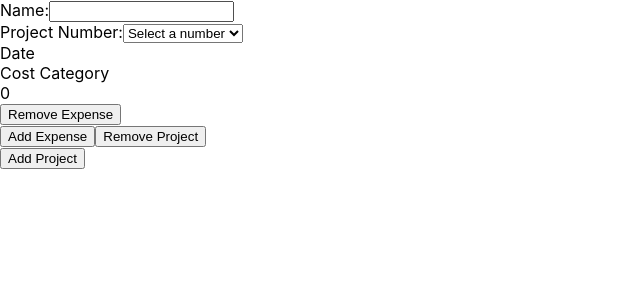
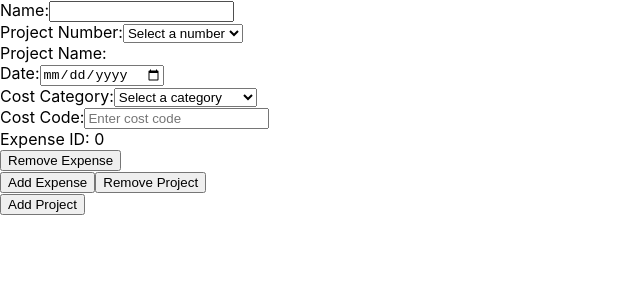
Before and after one commit to matthewb-ATEC/expense-report, a React (Create React App) app: page / in a window 1280 px wide. Shown: the top 300 px of the page, without its empty margins (0-640 px from the left). Built offline with nearby package versions, Linux system fonts and the light colour scheme.

Commit message:
date selection, cost category selection, and cost code input/display for appropriate categories

```diff
--- a/src/Components/Expense.tsx
+++ b/src/Components/Expense.tsx
@@ -1,14 +1,84 @@
-import React from "react";
+import React, { useState } from "react";
+import { costCategories } from "../Data/costCategories";
 
 interface Expense {
   // Define any props you expect to pass to this component
 }
 
 const Expense: React.FC<Expense> = (props) => {
+  // State for the selected date, cost category, and cost code
+  const [selectedDate, setSelectedDate] = useState<string>("");
+  const [selectedCategory, setSelectedCategory] = useState<string>("");
+  const [costCode, setCostCode] = useState<string>("");
+
+  // Handle category selection and update the cost code accordingly
+  const handleCategoryChange = (
+    event: React.ChangeEvent<HTMLSelectElement>
+  ) => {
+    const category = event.target.value;
+    setSelectedCategory(category);
+
+    // Find the cost code for the selected category
+    const selectedCostCode =
+      costCategories.find((item) => item.category === category)?.costCode || "";
+    setCostCode(selectedCostCode);
+  };
+
+  // Check if the selected category has a cost code by default
+  const hasDefaultCostCode = () => {
+    return costCategories.find(
+      (item) => item.category === selectedCategory && item.costCode
+    );
+  };
+
   return (
     <>
-      <div>Date</div>
-      <div>Cost Category</div>
+      {/* Date Picker */}
+      <div>
+        <label htmlFor="date">Date:</label>
+        <input
+          type="date"
+          id="date"
+          value={selectedDate}
+          onChange={(e) => setSelectedDate(e.target.value)}
+        />
+      </div>
+
+      {/* Cost Category Dropdown */}
+      <div>
+        <label htmlFor="costCategory">Cost Category:</label>
+        <select
+          id="costCategory"
+          value={selectedCategory}
+          onChange={handleCategoryChange}
+        >
+          <option value="" disabled>
+            Select a category
+          </option>
+          {costCategories.map((costCategory, index) => (
+            <option key={index} value={costCategory.category}>
+              {costCategory.category}
+            </option>
+          ))}
+        </select>
+      </div>
+
+      {/* Conditional Rendering for Cost Code */}
+      <div>
+        <label htmlFor="costCode">Cost Code:</label>
+        {hasDefaultCostCode() ? (
+          <div id="costCode">{costCode}</div>
+        ) : (
+          <input
+            type="text"
+            id="costCode"
+            value={costCode}
+            onChange={(e) => setCostCode(e.target.value)}
+            placeholder="Enter cost code"
+          />
+        )}
+      </div>
+
       {/*Conditional Display for required cost codes <div>Cost Code</div>*/}
       {/*Conditionally display ,Purpose, to, from, milage */}
       {/* conditionally display if not milage <div>Amount</div>*/}
--- a/src/Components/Project.tsx
+++ b/src/Components/Project.tsx
@@ -59,12 +59,12 @@ const Project: React.FC<ProjectProps> = ({ allProjects }) => {
         </select>
       </div>
 
-      <div>{selectedProjectName}</div>
+      <div>Project Name: {selectedProjectName}</div>
 
       {expenses.map((expense) => (
         <div key={expense.id}>
           <Expense />
-          <div>{expense.id}</div>
+          <div>Expense ID: {expense.id}</div>
           <button type="button" onClick={() => removeExpense(expense.id)}>
             Remove Expense
           </button>
--- /dev/null
+++ b/src/Data/costCategories.tsx
@@ -0,0 +1,12 @@
+export const costCategories = [
+  { category: "Air Fare", costCode: "62-1001-TRV" },
+  { category: "Car Rental", costCode: "62-1004-TRV" },
+  { category: "Reimbursable Gas", costCode: "62-1011-TRV" },
+  { category: "Hotel", costCode: "62-1002-TRV" },
+  { category: "Tolls/Parking", costCode: "62-1009-TRV" },
+  { category: "Client Entertainment", costCode: "62-1006-MLJ" },
+  { category: "Per Diem", costCode: "62-1005-MLJ" },
+  { category: "Job Site Material", costCode: "" },
+  { category: "Milage", costCode: "" },
+  { category: "Other", costCode: "" },
+];
```
